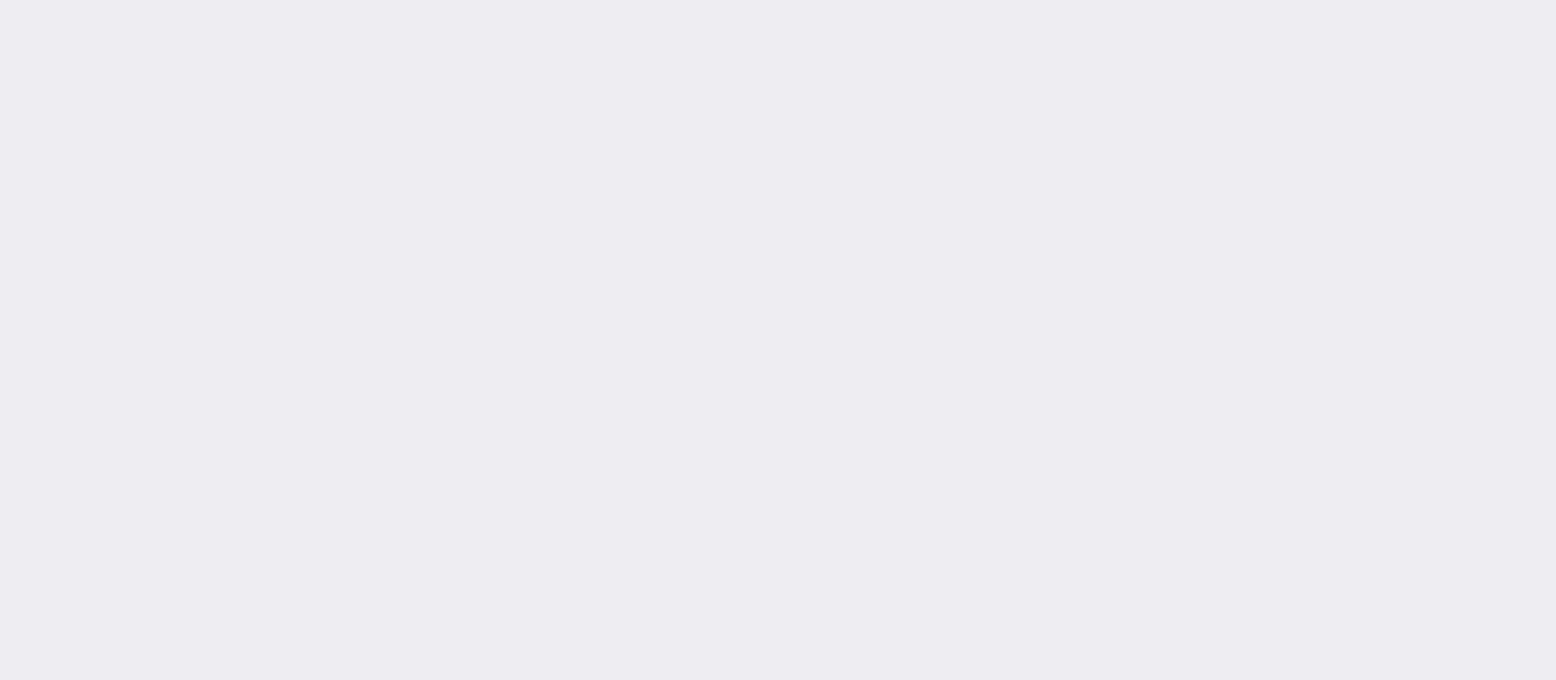
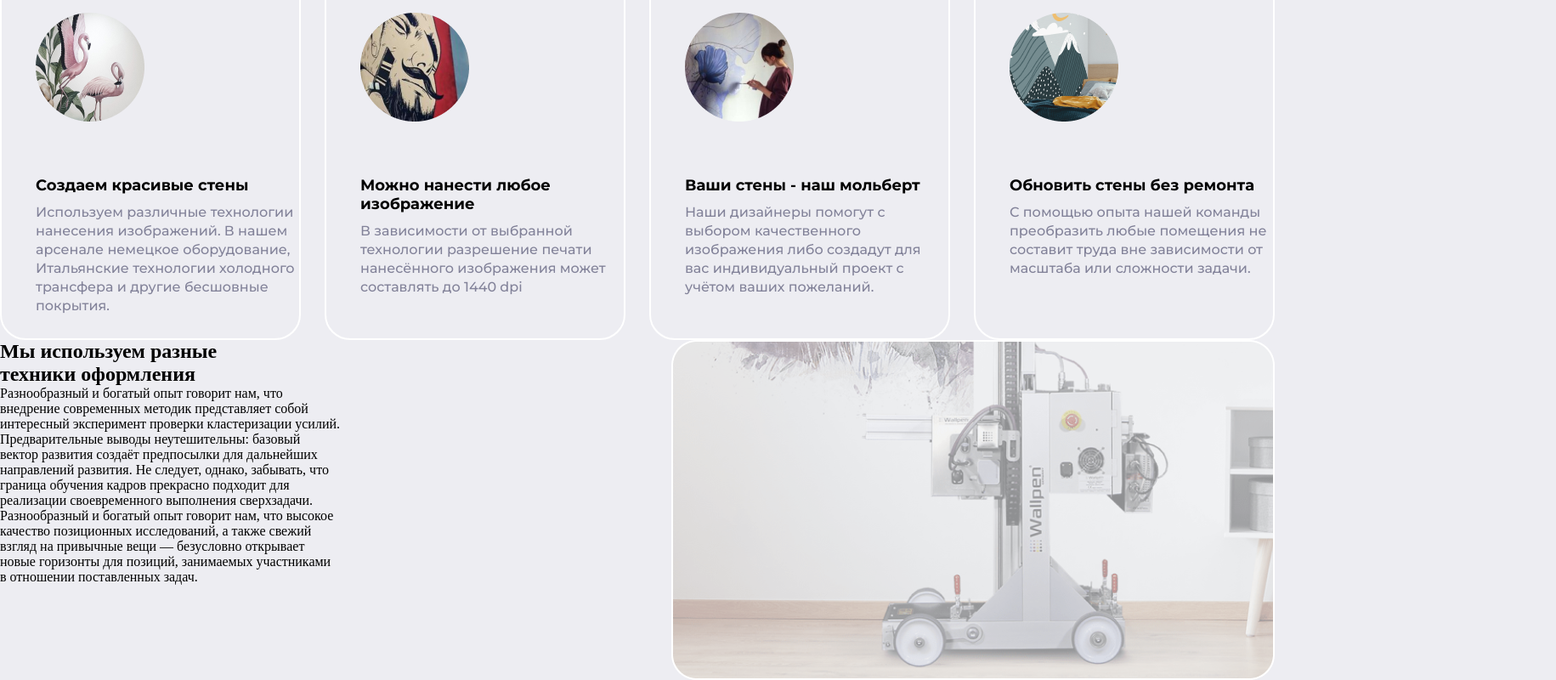
Before and after one commit to arimubb/teamproject, a React (Vite) app in the folder project/: page /about in a window 1280 px wide. Shown: the part 1286-2086 px from the top of the page at 85% size, 1831 px wide, since content can reach past the window. Before the commit the page ends 1169 px from the top, so only its background shows below. Built offline with nearby package versions, Linux system fonts and the light colour scheme.

Commit message:
new file:   project/public/imgBelya/image 29.png 	modified:   project/src/Containers/About/About.jsx 	modified:   project/src/Containers/About/About.module.css 	new file:   project/src/Containers/About/cardBL/Card.jsx 	new file:   project/src/Containers/About/cardBL/Card.module.css

```diff
--- a/project/src/Containers/About/About.jsx
+++ b/project/src/Containers/About/About.jsx
@@ -2,6 +2,12 @@ import React from 'react'
 import styles from './About.module.css'
 import home from '../../../public/iconsBelya/homeBelek.png'
 import desc from '../../../public/imgBelya/about__studio-image.png'
+import Card from './cardBL/Card'
+import serviceCD1 from '../../../public/imgBelya/services-image-1.png'
+import serviceCD2 from '../../../public/imgBelya/services-image-2.png'
+import serviceCD3 from '../../../public/imgBelya/services-image-3.png'
+import serviceCD4 from '../../../public/imgBelya/services-image-4.png'
+import rewiew from '../../../public/imgBelya/image 29.png'
 // belya
 const About = () => {
   return (
@@ -40,9 +46,17 @@ const About = () => {
           </div>
          </div>
         </div>
-
-
-
+        <div className={styles.aboutCard}>
+          <Card img={serviceCD1} title={"Создаем красивые стены"} text={"Используем различные технологии нанесения изображений. В нашем арсенале немецкое оборудование, Итальянские технологии холодного трансфера и другие бесшовные покрытия."}/>
+          <Card img={serviceCD2} title={"Можно нанести любое изображение"} text={"В зависимости от выбранной технологии разрешение печати нанесённого изображения может составлять до 1440 dpi"}/>
+          <Card img={serviceCD3} title={"Ваши стены - наш мольберт"} text={"Наши дизайнеры помогут с выбором качественного изображения либо создадут для вас индивидуальный проект с учётом ваших пожеланий."}/>
+          <Card img={serviceCD4} title={"Обновить стены без ремонта"} text={"С помощью опыта нашей команды преобразить любые помещения не составит труда вне зависимости от масштаба или сложности задачи."}/>
+        </div>
+    <div className={styles.aboutRewiew}>
+   <div className={styles.aboutRewtext}><h2 className={styles.rewTitle}>Мы используем разные техники оформления</h2>
+   <p className={styles.rewText}>Разнообразный и богатый опыт говорит нам, что внедрение современных методик представляет собой интересный эксперимент проверки кластеризации усилий. Предварительные выводы неутешительны: базовый вектор развития создаёт предпосылки для дальнейших направлений развития. Не следует, однако, забывать, что граница обучения кадров прекрасно подходит для реализации своевременного выполнения сверхзадачи. Разнообразный и богатый опыт говорит нам, что высокое качество позиционных исследований, а также свежий взгляд на привычные вещи — безусловно открывает новые горизонты для позиций, занимаемых участниками в отношении поставленных задач.</p></div>
+   <img className={styles.rewVideo} src={rewiew} alt="" />
+    </div>
 
     </div>
   )
--- a/project/src/Containers/About/About.module.css
+++ b/project/src/Containers/About/About.module.css
@@ -40,6 +40,7 @@ text-decoration: none;
 .aboutInfoTitle{
     width: 830px;
     height:44px;
+    margin-top: 20px;
 }
 /* контейнер2 */
 .aboutDescription{
@@ -52,15 +53,36 @@ text-decoration: none;
     height: 566px;
 }
 .descTitle{
+    margin-bottom: 20px;
     font-size: 40px;
     font-family: Montserrat;
 }
 .descText{
     font-family: Montserrat;
     line-height: 25px;
-    margin-bottom: 70px;
+    margin-bottom: 80px;
     width:590px ;
     height: 52px;
     font-size: 16px;
 }
-/* конец 2 контейнер */
+/* конец 2 контейнер  */
+.aboutCard{
+    display: flex;
+    justify-content: space-between;
+    margin-top: 155px;
+}
+.aboutRewiew{
+display: flex;
+}
+.aboutRewtext{
+
+}
+.rewTitle{
+width: 300px;
+}
+.rewText{
+    width:400px ;
+}
+.rewVideo{
+    margin-left: 390px;
+}
--- /dev/null
+++ b/project/src/Containers/About/cardBL/Card.jsx
@@ -0,0 +1,14 @@
+import React from 'react'
+import styles from './Card.module.css'
+
+function Card(props) {
+  return (
+    <div className={styles.card}>
+        <img className={styles.imageCD} src={props.img} alt="" />
+        <h6 className={styles.titleCD}>{props.title}</h6>
+        <p className={styles.textCD}>{props.text}</p>
+    </div>
+  )
+}
+
+export default Card
--- /dev/null
+++ b/project/src/Containers/About/cardBL/Card.module.css
@@ -0,0 +1,32 @@
+@import url('https://fonts.googleapis.com/css2?family=Inter&family=Montserrat:wght@500&display=swap');
+*{
+    margin: 0;
+    padding: 0;
+}
+.card{
+    border: 2px solid #ffff;
+    border-radius: 30px;
+    border-color: #ffff;
+    font-family: Montserrat;
+    height: 433px;
+    width: 350px;
+    border-radius: 30px;
+    /* padding: 50px 40px 40px 40px; */
+}
+.imageCD{
+    margin: 50px 40px;
+}
+.titleCD{
+    font-size: 18px;
+    font-weight: 600;
+    margin-top: 10px;
+    margin-left: 40px;
+}
+.textCD{
+    font-size: 16px;
+    font-weight: 400;
+    line-height: 22px;
+    color: #828299;
+    margin-left: 40px;
+    margin-top: 10px;
+}
```
Also changed, not shown: project/public/imgBelya/image 29.png (added).
